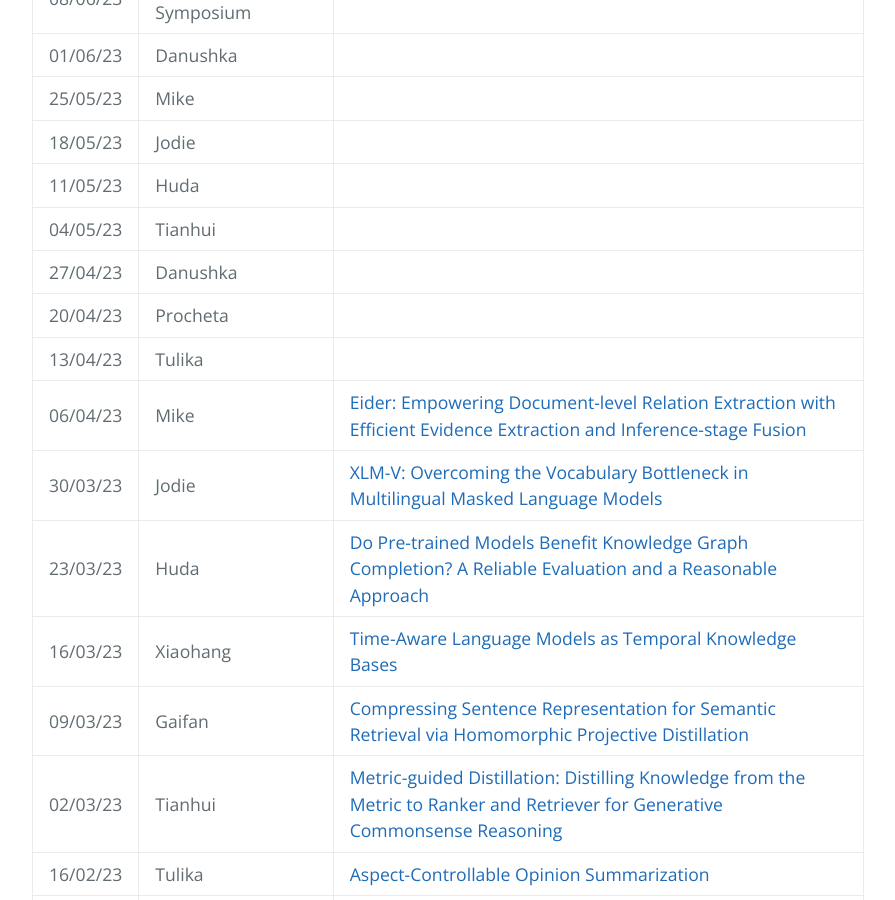
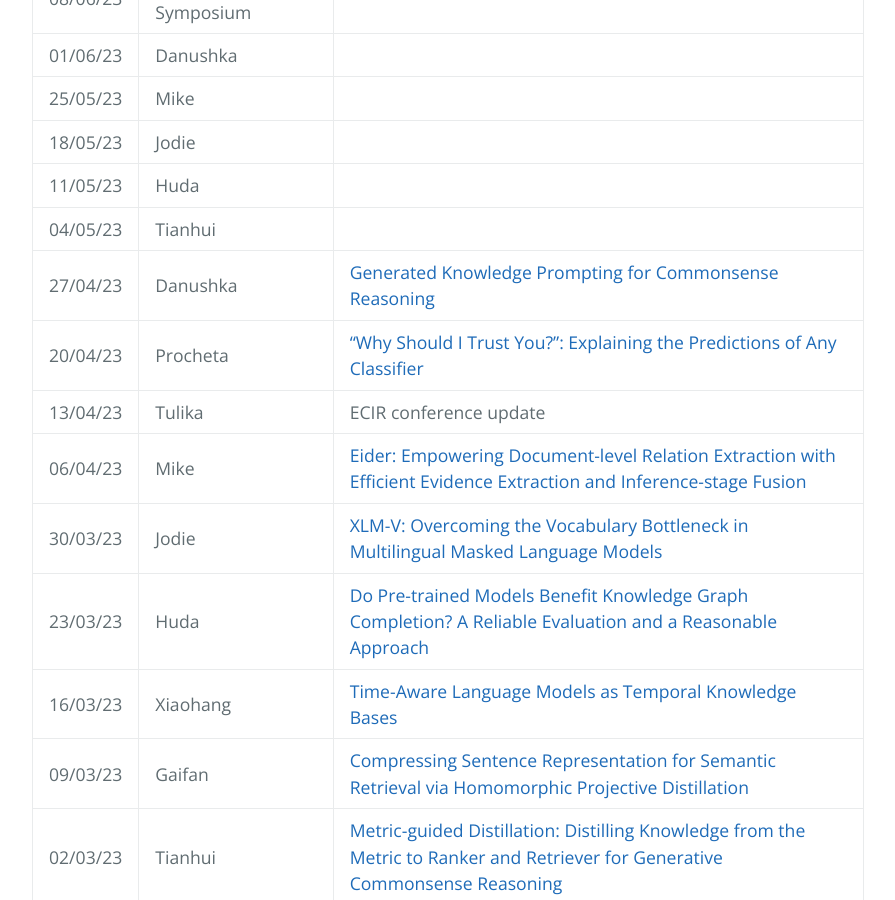
Before and after one commit to LivNLP/livnlp.github.io, a Jekyll site: the page built from reading.md, in a window 1280 px wide and 900 px high, scrolled down 741 px. Shown: the whole window, without its empty margins (192-1087 px from the left). Built offline with Jekyll 4.4.1, drawn with Linux system fonts in a browser that asks for light colours.

Commit message:
Update reading.md

```diff
--- a/reading.md
+++ b/reading.md
@@ -21,9 +21,9 @@ We meet on a weely basis to discuss recent research papers. Here is the schedule
 | 18/05/23 | Jodie | |
 | 11/05/23 | Huda | |
 | 04/05/23 | Tianhui | |
-| 27/04/23 | Danushka | |
-| 20/04/23 | Procheta | |
-| 13/04/23 | Tulika | |
+| 27/04/23 | Danushka | [Generated Knowledge Prompting for Commonsense Reasoning](https://aclanthology.org/2022.acl-long.225/)|
+| 20/04/23 | Procheta | ["Why Should I Trust You?": Explaining the Predictions of Any Classifier](https://arxiv.org/abs/1602.04938)|
+| 13/04/23 | Tulika | ECIR conference update|
 | 06/04/23 | Mike | [Eider: Empowering Document-level Relation Extraction with Efficient Evidence Extraction and Inference-stage Fusion](https://aclanthology.org/2022.findings-acl.23/)|
 | 30/03/23 | Jodie | [XLM-V: Overcoming the Vocabulary Bottleneck in Multilingual Masked Language Models](https://arxiv.org/abs/2301.10472) |
 | 23/03/23 | Huda | [Do Pre-trained Models Benefit Knowledge Graph Completion? A Reliable Evaluation and a Reasonable Approach](https://aclanthology.org/2022.findings-acl.282/)|
```
